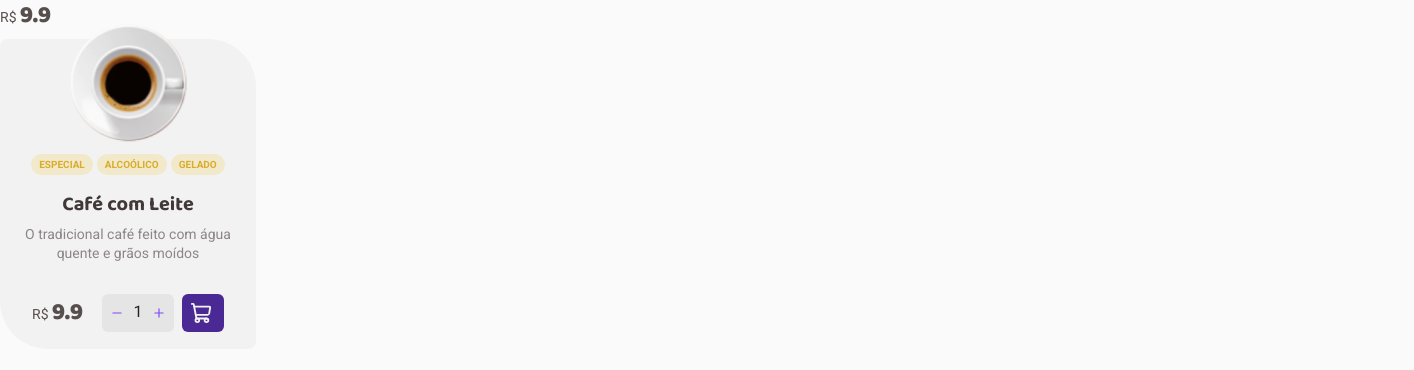
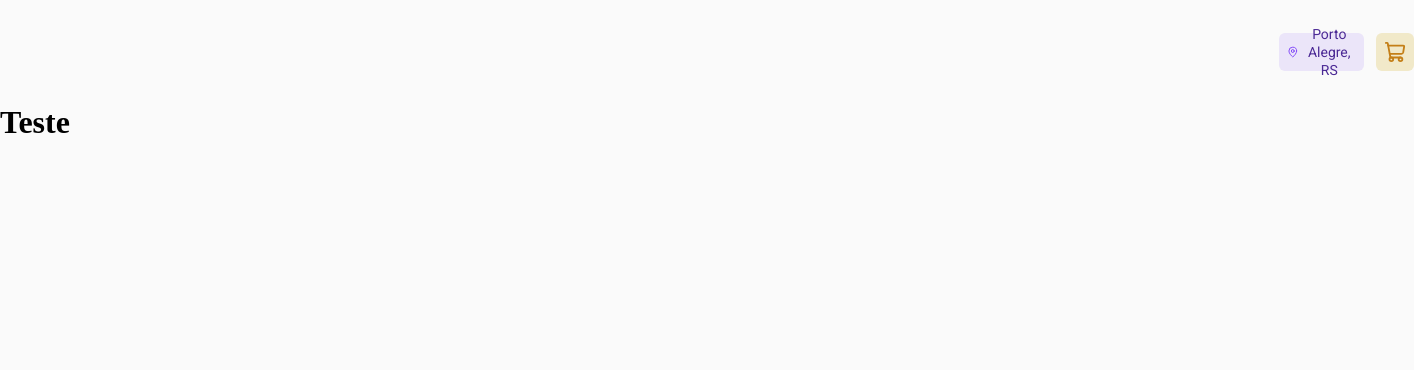
Before and after one commit to YasminFerrariDias/coffeeDelivery, a React (Vite) app: page / in a window 1280 px wide. Shown: the top 370 px of the page, 1414 px wide, since content can reach past the window. Built offline with nearby package versions, Linux system fonts and the light colour scheme.

Commit message:
Componente Header finalizado

```diff
--- a/src/App.tsx
+++ b/src/App.tsx
@@ -1,6 +1,8 @@
 import { ThemeProvider } from 'styled-components'
 import { GlobalStyle } from './styles/global'
 import { defaultTheme } from './styles/themes/default'
+import { Home } from './pages/Home'
+import { Header } from './components/Header'
 {/*import { Button } from './components/Button'
 import { Title } from './components/Title'
 import { Text } from './components/Text'
@@ -8,9 +10,9 @@ import { Advantages } from './components/Advantages'
 import { Tag } from './components/Tag'
 import { Count } from './components/Count'
 import { Card } from './components/Card'
-import { Number } from './components/Number'*/}
-import { CoffeeCard } from './components/CoffeeCard'
 import { Price } from './components/Price'
+import { Number } from './components/Number'
+import { CoffeeCard } from './components/CoffeeCard'*/}
 
 export function App() {
   return (
@@ -75,7 +77,7 @@ export function App() {
         <Number $variantText='text-l-bold' $number={90} variantColor='base-text' />
         <Number $variantText='text-m-bold' $number={90} variantColor='base-title' />
         <Number $variantText='text-m'$number={90}  variantColor='base-text'/>
-      </div>*/}
+      </div>
 
       <div className="Price">
         <Price $number={9.90} />
@@ -83,6 +85,14 @@ export function App() {
 
       <div className="CoffeeCard">
         <CoffeeCard price='90' img='Expresso' tagValue={['ESPECIAL', 'ALCOÓLICO', 'GELADO']} textTitle='Café com Leite' text='O tradicional café feito com água quente e grãos moídos' />
+      </div>*/}
+
+      <div className="Header">
+        <Header />
+      </div>
+
+      <div className="Home">
+        <Home />
       </div>
 
       <GlobalStyle />
--- a/src/components/Button/index.tsx
+++ b/src/components/Button/index.tsx
@@ -21,7 +21,13 @@ export function Button({ icon, ColorVariant, ColorIcon, variant, color, text }:
   return (
     <ButtonContainer $ColorVariant={ColorVariant} $ColorIcon={ColorIcon}>
       <Icon size={22} />
-      <Text color={color} text={text} variant={variant}/>
+      {text && (
+        <Text
+          color={color}
+          text={text}
+          variant={variant}
+        />
+      )}
     </ButtonContainer>
   )
 }
--- /dev/null
+++ b/src/components/Header/index.tsx
@@ -0,0 +1,15 @@
+import { Button } from "../Button";
+import { HeaderContainer } from "./styles";
+import Logo from '../../assets/logo/logo-coffeeDelivery.svg';
+
+export function Header() {
+  return (
+    <HeaderContainer>
+      <img src={Logo} />
+      <div>
+        <Button icon="MapPin" ColorIcon="purple" text="Porto Alegre, RS" ColorVariant="purple-light" color="purple-dark" variant="text-s" />
+        <Button icon="ShoppingCart" ColorIcon="yellow-dark" ColorVariant="yellow-light" color="background" />
+      </div>
+    </HeaderContainer>
+  )
+}
--- /dev/null
+++ b/src/components/Header/styles.ts
@@ -0,0 +1,22 @@
+import styled from "styled-components";
+
+export const HeaderContainer = styled.header`
+  background: ${(props) => props.theme['background']};
+  height: 6.5rem;
+  width: auto;
+
+  justify-content: center;
+  align-items: center;
+  display: flex;
+  gap: 83rem;
+
+  img {
+    width: 5.309rem;
+    height: 2.5rem;
+  }
+
+  div {
+    display: flex;
+    gap: 0.75rem;
+  }
+`
--- a/src/components/Text/index.tsx
+++ b/src/components/Text/index.tsx
@@ -2,7 +2,7 @@ import type { DefaultTheme } from "styled-components"
 import { TextContainer } from "./styles"
 
 interface TextProps {
-  variant:
+  variant?:
   | 'text-l'
   | 'text-l-bold'
   | 'text-m'
--- /dev/null
+++ b/src/pages/Home/index.tsx
@@ -0,0 +1,7 @@
+export function Home() {
+  return (
+    <>
+      <h1>Teste</h1>
+    </>
+  )
+}
```
